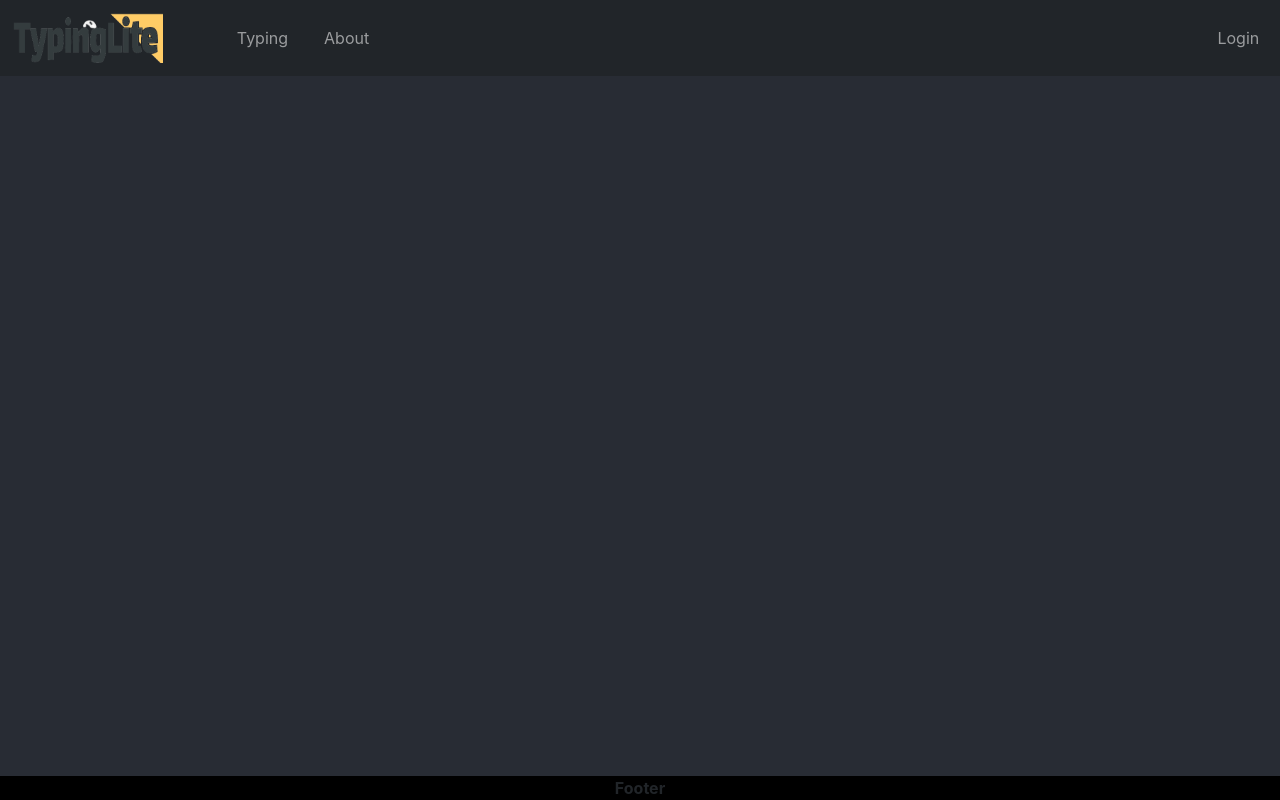
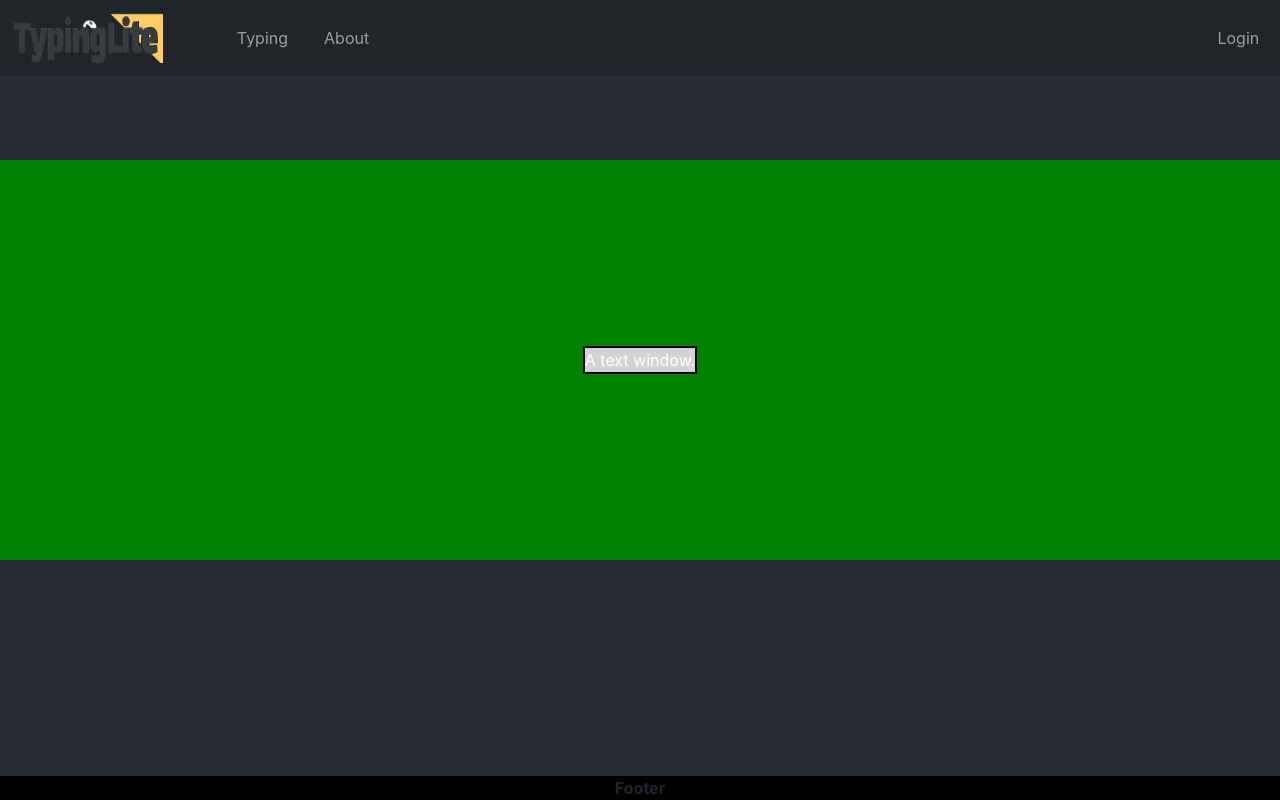
Before and after one commit to inowen/TypeAide, a React (Create React App) app in the folder react_frontend/: page / in a window 1280 px wide. Built offline with nearby package versions, Linux system fonts and the light colour scheme.

Commit message:
Position the typing area centered

```diff
--- a/react_frontend/src/App.css
+++ b/react_frontend/src/App.css
@@ -5,3 +5,7 @@
     width: 100%;
     text-align: center;
 }
+
+.typingarea {
+    color: white;
+}
--- a/react_frontend/src/App.tsx
+++ b/react_frontend/src/App.tsx
@@ -8,6 +8,7 @@ import TypingArea from './TypingArea';
 function App() {
   return <div className="App">
     <NavigationBar/>
+    <TypingArea/>
     <Footer/>
   </div>;
 }
--- /dev/null
+++ b/react_frontend/src/TypingArea.css
@@ -0,0 +1,11 @@
+.vcenterflex {
+    display: flex;
+    align-items: center;
+    justify-content: space-evenly;
+    height: 50vh;
+    width: 100%;
+    position: absolute;
+    top: 20vh;
+    transform: (0px, -50%);
+    background-color: green;
+}
--- a/react_frontend/src/TypingArea.tsx
+++ b/react_frontend/src/TypingArea.tsx
@@ -0,0 +1,15 @@
+import React from 'react';
+import TextWindow from './TextWindow';
+import './TypingArea.css';
+
+function TypingArea() {
+    return (
+        <div className="typingarea">
+            <div className="vcenterflex">
+                <TextWindow/>
+            </div>
+        </div>
+    );
+}
+
+export default TypingArea;
```
